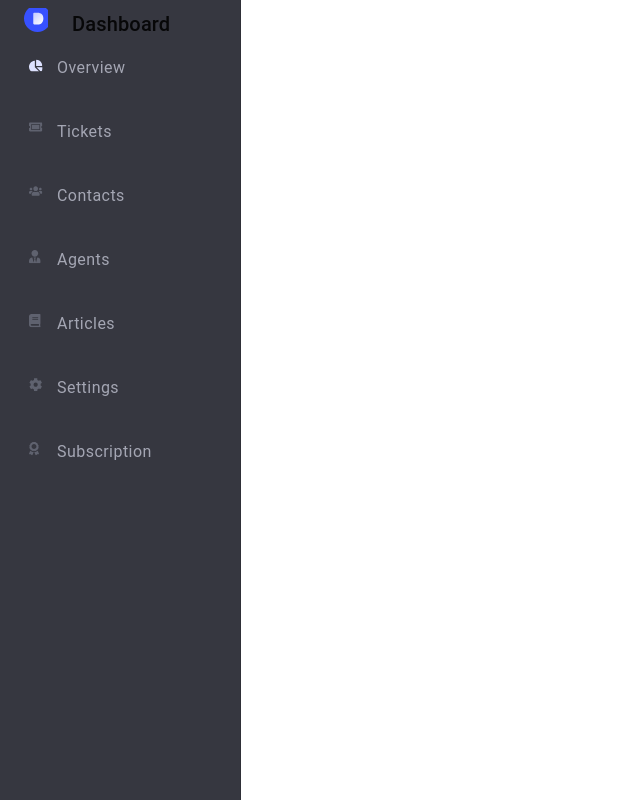
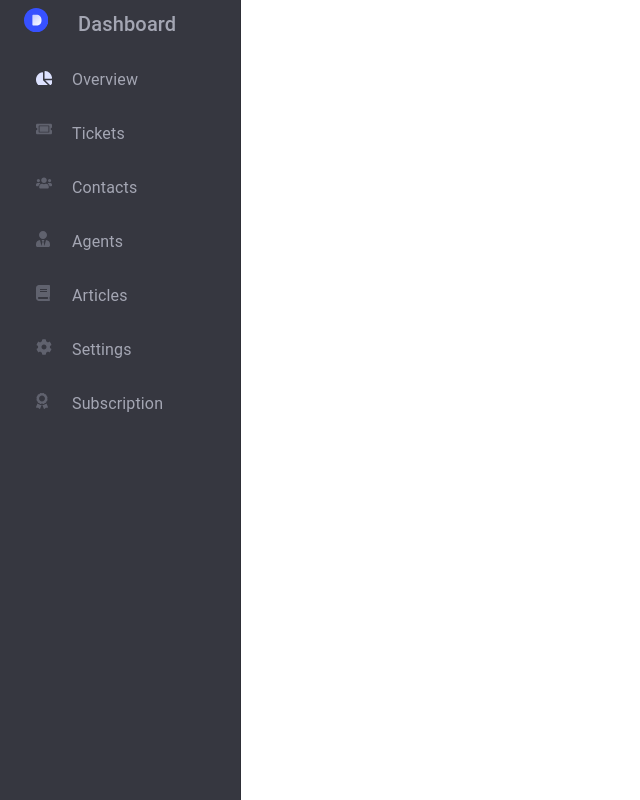
Before and after one commit to tanyaohri/dashboard-frontend, a React (Create React App) app: page / in a window 1280 px wide. Shown: the whole page, without its empty margins (0-640 px from the left). Built offline with nearby package versions, Linux system fonts and the light colour scheme.

Commit message:
added listing

```diff
--- a/src/components/StaticView/labelWithValue.js
+++ b/src/components/StaticView/labelWithValue.js
@@ -28,7 +28,7 @@ const LabelWithValue = ({
     }
 
     return (
-        <Grid container>
+        <Grid container spacing={3}>
             <Grid item
                 xs={12}
                 sm={areaProp.label}
@@ -43,7 +43,7 @@ const LabelWithValue = ({
                 sm={areaProp.value}
                 md={areaProp.value}
             >
-                <Typography variant={valueVariant}>
+                <Typography style={{color:"#A4A6B3"}} variant={valueVariant}>
                     { value }
                 </Typography>
             </Grid>
--- a/src/pages/dashboard/sidebarListing.js
+++ b/src/pages/dashboard/sidebarListing.js
@@ -2,7 +2,7 @@ import React from 'react'
 import { Sidebar } from '../../components/Sidebar'
 import LabelWithValue from '../../components/StaticView/labelWithValue'
 import { SiderbarTitle } from '../../providers/constants'
-import {Grid, Button} from "@material-ui/core";
+import {Avatar, List, ListItem, ListItemAvatar, ListItemText} from "@material-ui/core";
 import useStyles from "./styles";
 
 export const SidebarListing = (
@@ -27,23 +27,20 @@ export const SidebarListing = (
                     />
                 }
             >
-                <Grid container spacing={3}>
+                <List className={classes.listContainer} sx={{ width: '100%', maxWidth: 360, bgcolor: 'background.paper' }}>
                     {
                         listItems.length && listItems.map((item, ind) => {
                             return (
-                                <Grid item xs={12} sm={12} md={12} xl={12}>
-                                    <Button
-                                        fullWidth
-                                        startIcon={item.icon}
-                                        className={classes.btnStyle}
-                                    >
-                                        {item.name}
-                                    </Button>
-                                </Grid>
+                                <ListItem>
+                                  <ListItemAvatar>
+                                      {item.icon}
+                                  </ListItemAvatar>
+                                  <ListItemText className={classes.routeLabelStyle} primary={item.name} />
+                                </ListItem>
                             )
                         })
                     }
-                </Grid>
+                </List>
             </Sidebar>
         </React.Fragment>
     )
--- a/src/pages/dashboard/styles.js
+++ b/src/pages/dashboard/styles.js
@@ -6,12 +6,15 @@ export default makeStyles((prop) => ({
         marginLeft:20,
         marginTop:25
     },
-    btnStyle:{
-        justifyContent: "flex-start",
-        marginLeft:25,
+    routeLabelStyle:{
         textTransform:"none",
         fontSize:"16px",
+        marginLeft:"-20px",
+        marginBottom:"10px",
         fontWeight:400,
         color:theme.sidebar.text.child.inactive
+    },
+    listContainer:{
+        marginLeft:20
     }
 }));
--- a/src/providers/constants.js
+++ b/src/providers/constants.js
@@ -46,7 +46,7 @@ export const datatables={
 export const SiderbarTitle =
 {
 
-        icon: <HeaderLogo viewBox="0 8 38 29" />,
+        icon: <HeaderLogo viewBox="0 4 42 34" />,
         name: "Dashboard"
     }
 
```
